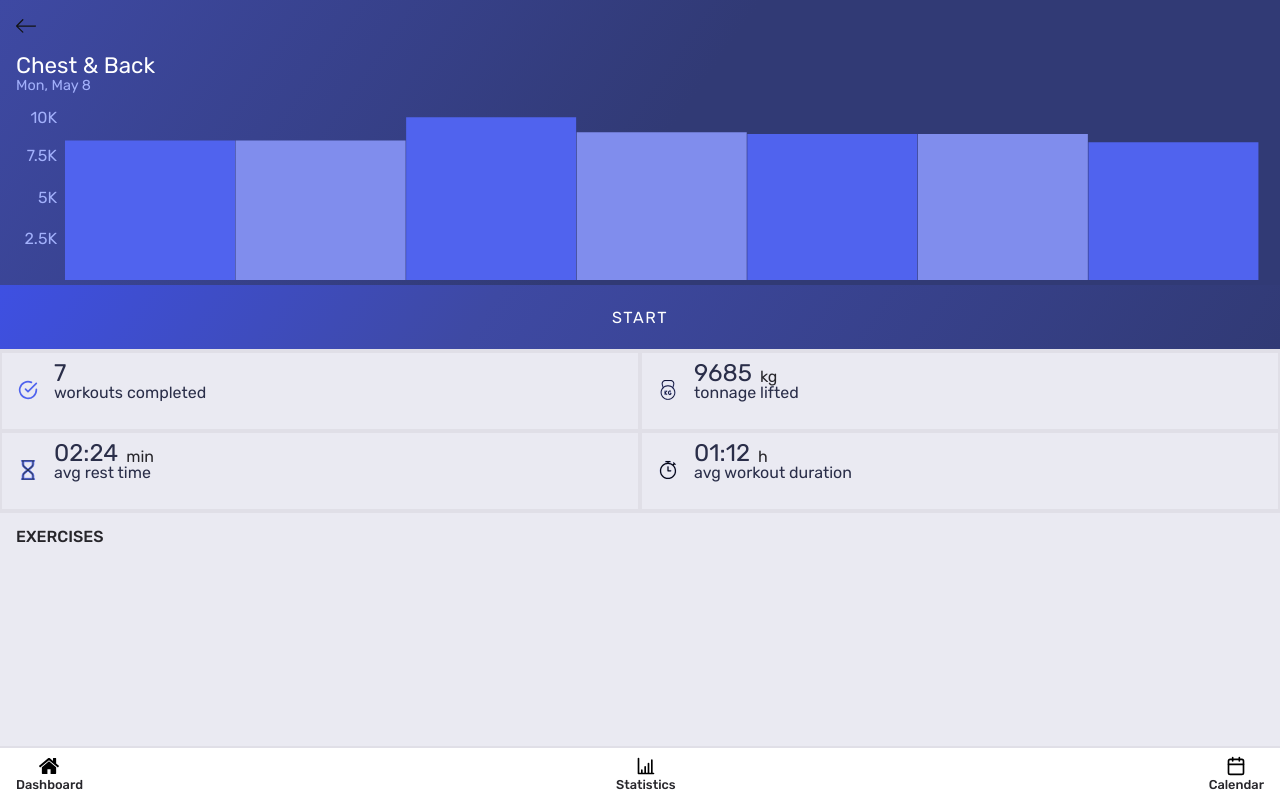
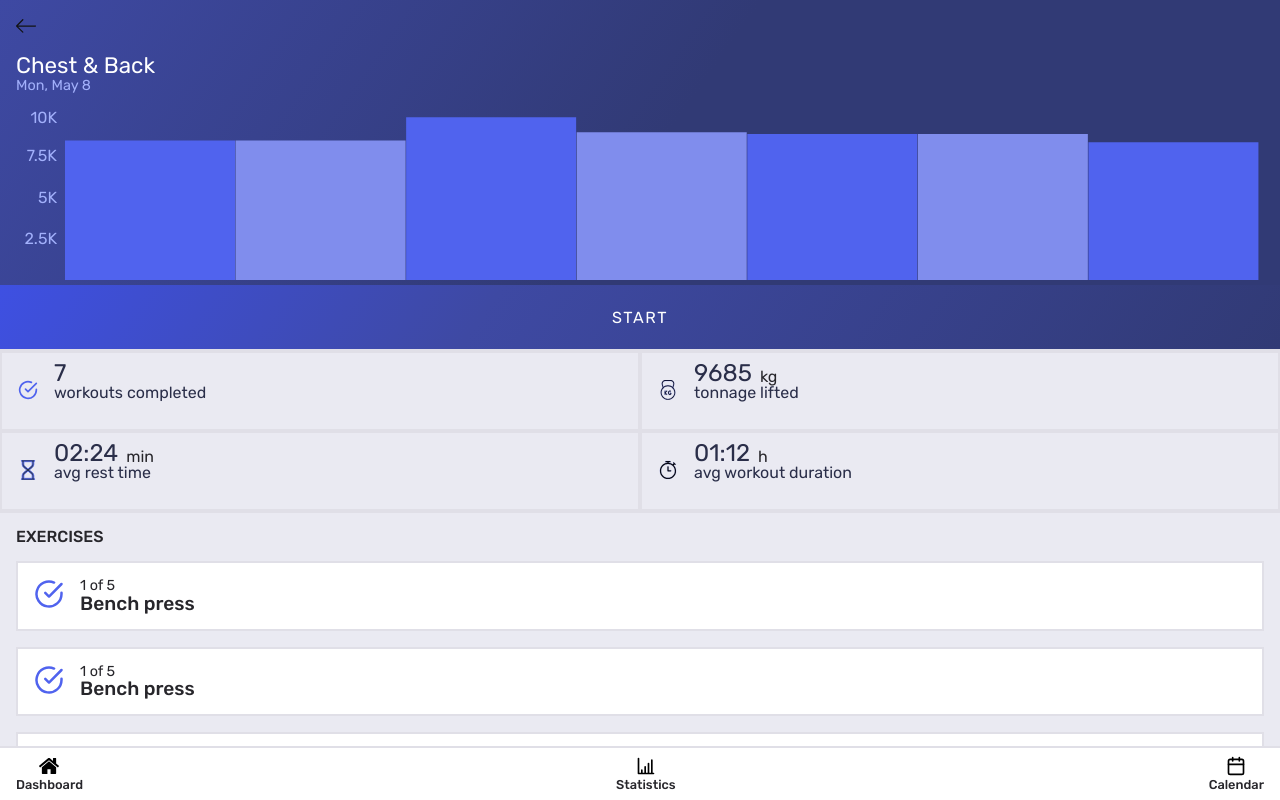
Before and after one commit to MichaelVanhoutte1/fit-avenue-frontend, a Next.js app: page /workout/1 in a window 1280 px wide. Built offline with nearby package versions, Linux system fonts and the light colour scheme.

Commit message:
created exercise component

```diff
--- a/components/exercise/index.tsx
+++ b/components/exercise/index.tsx
@@ -1,23 +1,24 @@
-import { SummaryElement, ValueText, ValueInfoText, UnitText, ValueDiv } from "./styles";
+import {  ValueText, ValueDiv, ExerciseDiv, ExerciseName } from "./styles";
+import Image from "next/image";
 
 interface Props {
-    value: string;
-    info: string;
-    unit?: string;
+    name: string;
+    src: string;
+    alt: string;
 }
 
 const Exercise = (props: Props) => {
-    const { value, info, unit } = props;
+    const { src, alt, name } = props;
 
     return (
         <>
-            <SummaryElement>
+            <ExerciseDiv>
+                <Image src={src} alt={alt} width='30' height='30' />
                 <ValueDiv>
-                    <ValueText>{value}</ValueText>
-                    {unit && <UnitText>{unit}</UnitText>}
+                    <ValueText>1 of 5</ValueText>
+                    <ExerciseName>{name}</ExerciseName>
                 </ValueDiv>
-                <ValueInfoText>{info}</ValueInfoText>
-            </SummaryElement>
+            </ExerciseDiv>
         </>
     );
 };
--- a/components/exercise/styles.ts
+++ b/components/exercise/styles.ts
@@ -1,30 +1,25 @@
 import styled from "styled-components";
-import { colors } from "../../../styles/variables.styled";
+import { colors } from "../../styles/variables.styled";
 
-export const SummaryElement = styled.div`
-    width: 33vw;
-    padding: 0.5rem 0;
-    padding-left: 1rem;
-    &:nth-child(2) {
-        border-right: 2px solid ${colors.bordergray};
-        border-left: 2px solid ${colors.bordergray};
-    }
+export const ExerciseDiv = styled.div`
+    width: fill-available;
+    margin-top: 1rem;
+    display: flex;
+    border: 2px solid ${colors.bordergray};
+    background-color: ${colors.whiteText};
+    padding: 1rem;
 `;
 
 export const ValueDiv = styled.div`
-    display: flex;
+    margin-left: 1rem;
 `;
 
 export const ValueText = styled.p`
-    font-size: 1.5rem;
-    color: ${colors.darkblueText};
+    font-size: .9rem;
 `;
 
-export const ValueInfoText = styled.p`
-    color: ${colors.darkblueText};
+export const ExerciseName = styled.p`
+    margin-top: auto;
+    font-size: 1.2rem;
+    font-weight: 500;
 `;
-
-export const UnitText = styled.p`
-    margin-left: 0.5rem;
-    margin-top: auto;
-`;
--- a/pages/workout/[param].tsx
+++ b/pages/workout/[param].tsx
@@ -1,7 +1,8 @@
+import Exercise from "../../components/exercise";
 import WorkoutChart from "../../components/workout/chart";
 import WorkoutSummary from "../../components/workout/summary";
 import { ExerciseDiv, HeadDiv, ImageDiv, WorkoutText } from "../../styles/pages/workout";
-import Exercise from "../exercise/[param]";
+
 import Image from "next/image";
 
 export default function WorkoutSpecific() {
@@ -21,9 +22,9 @@ export default function WorkoutSpecific() {
             <WorkoutSummary />
             <ExerciseDiv>
                 <WorkoutText>Exercises</WorkoutText>
-                <Exercise />
-                <Exercise />
-                <Exercise />
+                <Exercise src="/images/icons/checkmark.svg" alt='something' name='Bench press'/>
+                <Exercise src="/images/icons/checkmark.svg" alt='something' name='Bench press'/>
+                <Exercise src="/images/icons/checkmark.svg" alt='something' name='Bench press'/>
             </ExerciseDiv>
         </>
     );
--- a/styles/globals.css
+++ b/styles/globals.css
@@ -26,6 +26,10 @@ a {
   text-decoration: none;
 }
 
+main{
+  padding-bottom: 54px;
+}
+
 @media (prefers-color-scheme: dark) {
   html {
     color-scheme: dark;
--- a/styles/pages/workout.tsx
+++ b/styles/pages/workout.tsx
@@ -18,7 +18,6 @@ export const HeadDiv = styled.div`
 
 export const ExerciseDiv = styled.div`
     margin: 1rem ;
-    display: flex;
     justify-content: space-between;
 `;
 
```
